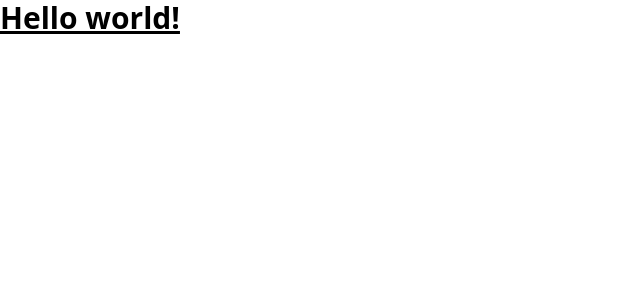
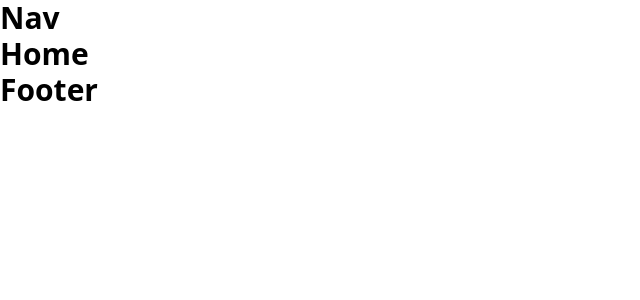
Before and after one commit to ericksosan/newspaper, a React (Vite) app: page / in a window 1280 px wide. Shown: the top 300 px of the page, without its empty margins (0-640 px from the left). Built offline with nearby package versions, Linux system fonts and the light colour scheme.

Commit message:
feat: :construction: Mock routes

```diff
--- a/package.json
+++ b/package.json
@@ -11,7 +11,8 @@
   },
   "dependencies": {
     "react": "^18.2.0",
-    "react-dom": "^18.2.0"
+    "react-dom": "^18.2.0",
+    "react-router-dom": "^6.14.1"
   },
   "devDependencies": {
     "@types/react": "^18.0.37",
--- a/src/App.tsx
+++ b/src/App.tsx
@@ -1,7 +1,27 @@
-export const App = () => {
-  return (
-    <h1 className="text-3xl font-bold underline">
-      Hello world!
-    </h1>
-  )
-}
+import { Routes, Route } from 'react-router-dom';
+import { Layout } from './components';
+
+export const App = (): JSX.Element => {
+	return (
+		<>
+			<Routes>
+				<Route element={<Layout />}>
+					<Route path="/" element={<h1 className="text-3xl font-bold">Home</h1>} />
+					<Route path="/news" element={<h1 className="text-3xl font-bold">News</h1>} />
+
+          {/* profile */}
+					<Route path="/profile/change-username" element={<h1 className="text-3xl font-bold text-green-500">Change Username</h1>} />
+					<Route path="/profile/change-password" element={<h1 className="text-3xl font-bold text-green-500">Change Password</h1>} />
+
+          {/* Admin */}
+					<Route path="/admin/news" element={<h1 className="text-3xl font-bold text-red-500">Admin News</h1>} />
+					<Route path="/admin/news/add" element={<h1 className="text-3xl font-bold text-red-500">Admin Add News</h1>} />
+					<Route path="/admin/users" element={<h1 className="text-3xl font-bold text-red-500">Admin Users</h1>} />
+
+				</Route>
+				<Route path="/login" element={<h1 className="text-3xl font-bold">Login</h1>} />
+				<Route path="/signup" element={<h1 className="text-3xl font-bold">Sign Up</h1>} />
+			</Routes>
+		</>
+	);
+};
--- /dev/null
+++ b/src/components/Layout.tsx
@@ -0,0 +1,10 @@
+import { Outlet } from 'react-router-dom';
+export const Layout = (): JSX.Element => {
+	return (
+		<>
+			<h1 className="text-3xl font-bold">Nav</h1>
+			<Outlet />
+			<h1 className="text-3xl font-bold">Footer</h1>
+		</>
+	);
+};
--- /dev/null
+++ b/src/components/index.ts
@@ -0,0 +1 @@
+export * from './Layout';
--- a/src/main.tsx
+++ b/src/main.tsx
@@ -1,10 +1,13 @@
 import React from 'react';
 import ReactDOM from 'react-dom/client';
 import { App } from './App';
-import './style.css'
+import './style.css';
+import { BrowserRouter } from 'react-router-dom';
 
 ReactDOM.createRoot(document.getElementById('root') as HTMLElement).render(
 	<React.StrictMode>
-		<App />
+		<BrowserRouter>
+			<App />
+		</BrowserRouter>
 	</React.StrictMode>
 );
```
Also changed, not shown: 1 other file (tests, documents, lock files or other folders).
